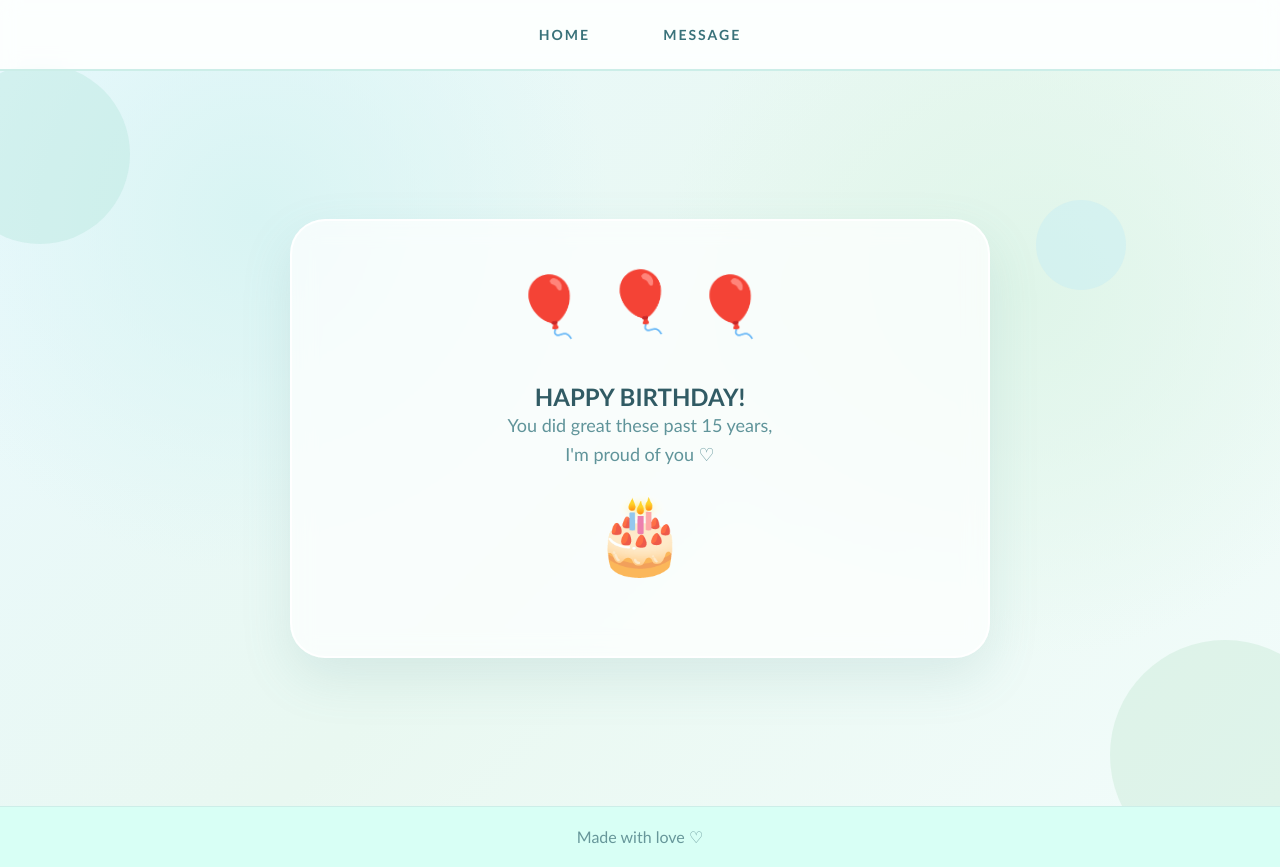
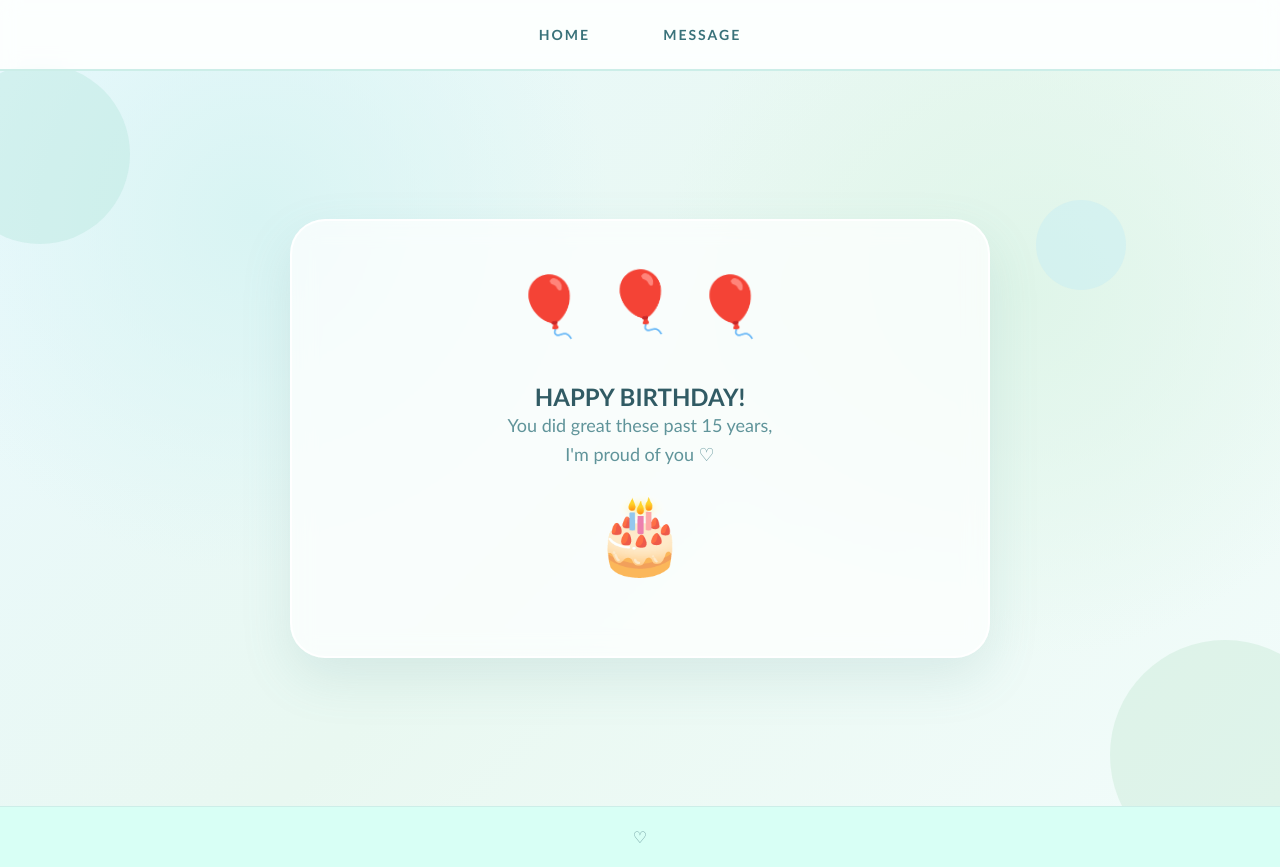
Before and after one commit to phyxioo/habadu, a plain HTML site: page index.html in a window 1280 px wide. Drawn offline with Linux system fonts and the light colour scheme.

Commit message:
Update footer message to include heart symbol

```diff
--- a/index.html
+++ b/index.html
@@ -38,7 +38,7 @@
     </section>
 
     <footer class="footer">
-        Made with love ♡
+        ♡
     </footer>
 
 </body>
```
